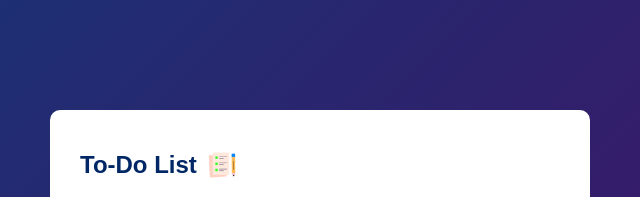
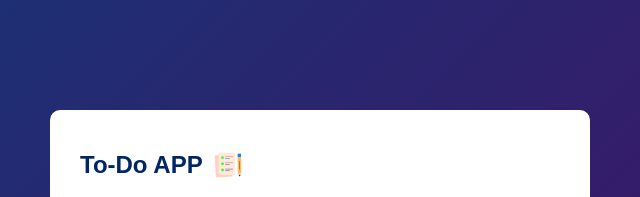
Before and after one commit to Athu0614/to-do-app, a plain HTML site: page index.html in a window 1280 px wide. Shown: the top 197 px of the page, 320-960 px from the left. Drawn offline with Linux system fonts and the light colour scheme.

Commit message:
Updated site

```diff
--- a/index.html
+++ b/index.html
@@ -9,7 +9,7 @@
 <body>
     <div class="container">
         <div class="todo-app">
-            <h2>To-Do List <img src="images/icon.png"></h2>
+            <h2>To-Do APP <img src="images/icon.png"></h2>
             <div class="row">
                 <input type="text" id="input-box" placeholder="Add your text">
                 <button onclick="addTask()">Add</button>
```
